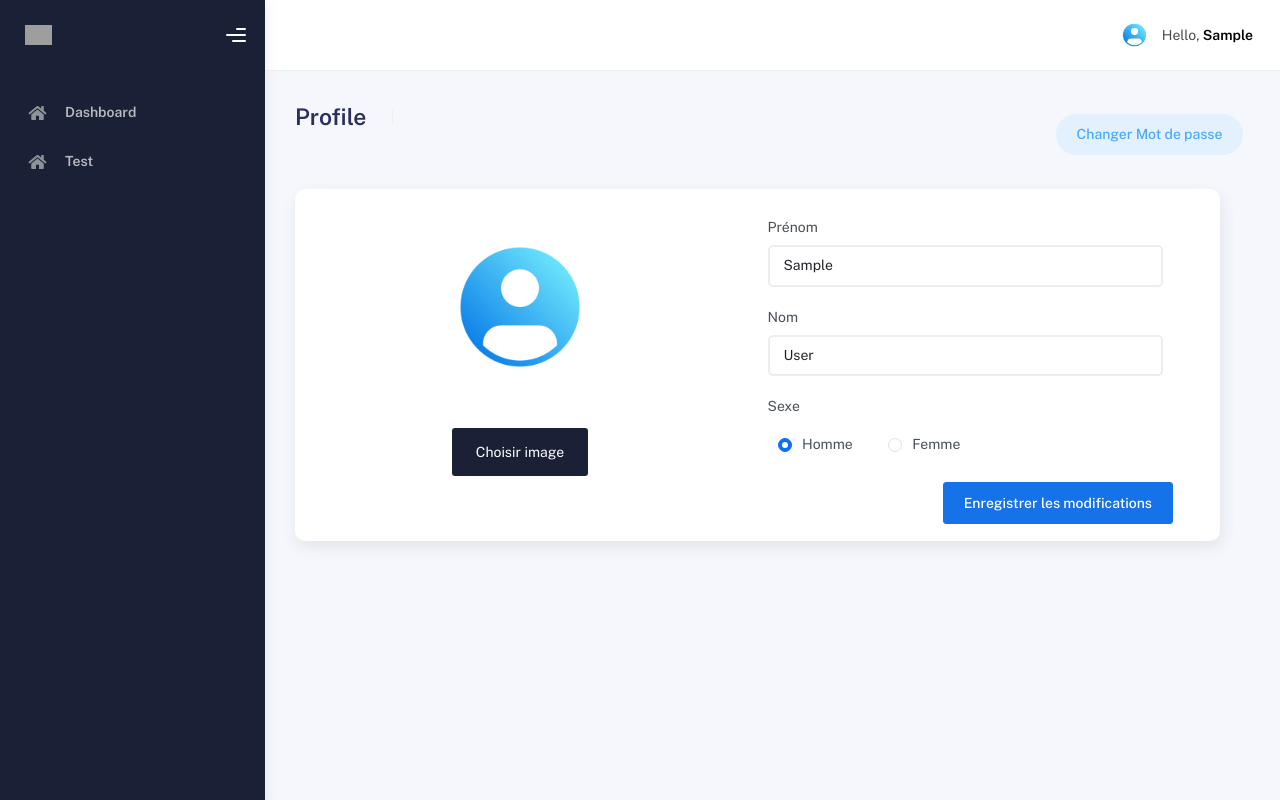
After one commit to Hosea2003/workit, a Django app: page /auth/my-profile in a window 1280 px wide. The commit adds this page. Run offline with Django 5.2, Linux system fonts and the light colour scheme; the visitor is signed in with stand-in values (Sample User, id 1); some libraries are stand-ins or nearby versions; grey boxes are pictures that could not be loaded.

Commit message:
public_image property

```diff
--- a/core/settings/settings.py
+++ b/core/settings/settings.py
@@ -29,6 +29,8 @@ INSTALLED_APPS = [
     "django.contrib.staticfiles",
     # app
     "identity",
+    # third party
+    "django_cleanup.apps.CleanupConfig",
 ]
 
 MIDDLEWARE = [
--- /dev/null
+++ b/identity/forms.py
@@ -0,0 +1,14 @@
+from django import forms
+
+from identity.models import WorkitUser
+
+
+# <input type="file" class="form-control d-none" id="profile_image" onchange="displaySelectedImage(event, 'selectedAvatar')" name="profile_image" />
+class ProfileForm(forms.ModelForm):
+    class Meta:
+        model = WorkitUser
+        fields = ["first_name", "last_name", "gender", "profile_image"]
+        widgets = {
+            "first_name": forms.TextInput(attrs={"class": "form-control"}),
+            "last_name": forms.TextInput(attrs={"class": "form-control"}),
+        }
--- a/identity/models.py
+++ b/identity/models.py
@@ -1,16 +1,34 @@
 from django.db import models
 from django.contrib.auth.models import AbstractUser
-
+from django.utils.translation import gettext_lazy as _
 from identity.managers import WorkitUserManager
+from django.templatetags.static import static
 
 
 # Create your models here.
 class WorkitUser(AbstractUser):
+
+    class GenderChoices(models.TextChoices):
+        MALE = "M", _("Male")
+        FEMALE = "F", _("Female")
+
     username = None
     email = models.EmailField(unique=True, null=False, blank=False)
     profile_image = models.ImageField(null=True, blank=True)
+    gender = models.CharField(
+        max_length=1, choices=GenderChoices.choices, default=GenderChoices.MALE
+    )
 
     objects = WorkitUserManager()
 
     REQUIRED_FIELDS = ["first_name", "last_name"]
     USERNAME_FIELD = "email"
+
+    def __str__(self) -> str:
+        return f"{self.first_name} {self.last_name}"
+
+    @property
+    def public_image(self):
+        if not self.profile_image:
+            return static("assets/img/profile.png")
+        return self.profile_image.url
--- a/identity/urls.py
+++ b/identity/urls.py
@@ -1,5 +1,9 @@
 from django.urls import path
 
-from identity.views import login_view, logout_view
+from identity.views import login_view, logout_view, profile_user
 
-urlpatterns = [path("login", login_view, name="login"), path("logout", logout_view, name='logout')]
+urlpatterns = [
+    path("login", login_view, name="login"),
+    path("logout", logout_view, name="logout"),
+    path("my-profile", profile_user, name="my-profile"),
+]
--- a/identity/views.py
+++ b/identity/views.py
@@ -1,6 +1,11 @@
 from django.shortcuts import render, redirect
 from django.http import HttpRequest, HttpResponseRedirect
 from django.contrib.auth import authenticate, login, logout
+from api.decorators import workit_staff
+from identity.forms import ProfileForm
+from django.utils.translation import gettext_lazy as _
+
+from identity.models import WorkitUser
 
 
 # Create your views here.
@@ -26,3 +31,24 @@ def login_view(request: HttpRequest):
 def logout_view(request: HttpRequest):
     logout(request)
     return redirect("login")
+
+
+@workit_staff
+def profile_user(request: HttpRequest):
+    update_profile_form = ProfileForm(instance=request.user)
+    message = None
+
+    if request.method == "POST":
+        update_profile_form = ProfileForm(request.POST, instance=request.user)
+        if update_profile_form.is_valid():
+            user = update_profile_form.save(commit=False)
+            if request.FILES:
+                user.profile_image = request.FILES.get("profile_image")
+            user.save()
+            message = _("Enregistrer avec succès")
+
+    return render(
+        request,
+        "auth/profile.html",
+        context={"form": update_profile_form, "message": message},
+    )
--- /dev/null
+++ b/templates/auth/profile.html
@@ -0,0 +1,139 @@
+{%extends 'base.html'%}
+
+{%block title%}
+{{request.user.first_name}} {{request.user.last_name}}
+{%endblock%}
+
+{%block page_name%}
+Profile
+{%endblock%}
+
+{%block action%}
+<a href="#" class="btn btn-label-info btn-round me-2">Changer Mot de passe</a>
+{%endblock%}
+
+{%block content%}
+<style>
+    .alert-trim{
+        display: inline-block;
+    }
+</style>
+
+<div class="row">
+    <div class="col-md-12">
+        {% if message %}
+        <div class="alert alert-success alert-trim" role="alert">
+            {{message}}
+        </div>
+        {%endif%}
+        <div class="card">
+            <div class="card-body">
+                <div class="row">
+                    <form action="" class="row" method="post" enctype='multipart/form-data'>
+                        {%csrf_token%}
+                        <div class="col-md-6 col-lg-6">
+                            <div>
+                                <div class="d-flex justify-content-center mb-4">
+                                    <img id="selectedAvatar" src="{{form.instance.public_image}}"
+                                    class="rounded-circle" style="width: 200px; height: 200px; object-fit: cover;" alt="example placeholder" />
+                                </div>
+                                <div class="d-flex justify-content-center">
+                                    <div data-mdb-ripple-init class="btn btn-black">
+                                        <label class="form-label text-white m-1" for="profile_image">Choisir image</label>
+                                        <input type="file" class="form-control d-none" id="profile_image" onchange="displaySelectedImage(event, 'selectedAvatar')" name="profile_image" />
+                                    </div>
+                                </div>
+                            </div>
+
+                        </div>
+                        <div class="col-md-6 col-lg-6">
+                            <div class="form-group">
+                                <label for="first_name">Prénom</label>
+                                <!-- <input
+                                  type="text"
+                                  class="form-control"
+                                  id="first_name"
+                                  placeholder="Enter Votre prénom"
+                                  value="{{request.user.first_name}}"
+                                /> -->
+                                {{form.first_name}}
+                            </div>
+                            <div class="form-group">
+                                <label for="name">Nom</label>
+                                <!-- <input
+                                  type="text"
+                                  class="form-control"
+                                  id="name"
+                                  placeholder="Enter Votre nom"
+                                  value="{{request.user.name}}"
+                                /> -->
+                                {{form.last_name}}
+                            </div>
+                            <div class="form-group">
+                                <label>Sexe</label><br />
+                                <div class="d-flex">
+                                  <div class="form-check">
+                                    <input
+                                      class="form-check-input"
+                                      type="radio"
+                                      name="gender"
+                                      id="male"
+                                      value="M"
+                                      {% if form.instance.gender == "M" %}checked{% endif %}
+                                    />
+                                    <label
+                                      class="form-check-label"
+                                      for="male"
+                                    >
+                                      Homme
+                                    </label>
+                                  </div>
+                                  <div class="form-check">
+                                    <input
+                                      class="form-check-input"
+                                      type="radio"
+                                      name="gender"
+                                      id="female"
+                                      value="F"
+                                      {% if form.instance.gender == "F" %}checked{% endif %}
+                                    />
+                                    <label
+                                      class="form-check-label"
+                                      for="female"
+                                    >
+                                      Femme
+                                    </label>
+                                  </div>
+                                </div>
+                            </div>
+                            <div class="d-flex justify-content-end">
+                                <button class="btn btn-primary">Enregistrer les modifications</button>
+                            </div>
+                        </div>
+                    </form>
+                </div>
+            </div>
+        </div>
+    </div>
+</div>
+{%endblock%}
+
+{%block script%}
+<script>
+    function displaySelectedImage(event, elementId) {
+    const selectedImage = document.getElementById(elementId);
+    const fileInput = event.target;
+
+    if (fileInput.files && fileInput.files[0]) {
+        const reader = new FileReader();
+
+        reader.onload = function(e) {
+            selectedImage.src = e.target.result;
+        };
+
+        reader.readAsDataURL(fileInput.files[0]);
+    }
+}
+
+</script>
+{%endblock%}
--- a/templates/base.html
+++ b/templates/base.html
@@ -11,7 +11,26 @@
         {%include 'components/sidebar.html'%}
         <div class="main-panel">
             {%include 'components/topbar.html'%}
-            {%block content%}{%endblock%}
+            <div class="container">
+                <div class="page-inner">
+                    <div
+                        class="d-flex align-items-left align-items-md-center flex-column flex-md-row pt-2 pb-4"
+                    >
+                    <div class="page-header">
+                        <h3 class="fw-bold mb-3">{%block page_name%}{%endblock%}</h3>
+                        <ul class="breadcrumbs mb-3">
+                          {%block aditional_content%}{%endblock%}
+                        </ul>
+                      </div>
+                        <div class="ms-md-auto py-2 py-md-0">
+                            {%block action%}{%endblock%}
+                        </div>
+                    </div>
+                    <div class="row">
+                        {%block content%}{%endblock%}
+                    </div>
+                </div>
+            </div>
         </div>
     </div>
 </body>
@@ -79,4 +98,5 @@
         fillColor: "rgba(255, 165, 52, .14)",
     });
     </script>
+    {%block script%}{%endblock%}
 </html>
--- a/templates/components/sidebar.html
+++ b/templates/components/sidebar.html
@@ -4,7 +4,7 @@
     <div class="sidebar-logo">
       <!-- Logo Header -->
       <div class="logo-header" data-background-color="dark">
-        <a href="{url 'dashboard'%}" class="logo">
+        <a href="{%url 'dashboard'%}" class="logo">
           <img
             src="{% static 'assets/img/kaiadmin/logo_light.svg' %}"
             alt="navbar brand"
--- a/templates/components/topbar.html
+++ b/templates/components/topbar.html
@@ -228,7 +228,7 @@
             >
               <div class="avatar-sm">
                 <img
-                  src="{% static 'assets/img/profile.jpg'%}"
+                  src="{{request.user.public_image}}"
                   alt="..."
                   class="avatar-img rounded-circle"
                 />
@@ -244,7 +244,7 @@
                   <div class="user-box">
                     <div class="avatar-lg">
                       <img
-                        src="{% static 'assets/img/profile.jpg'%}"
+                        src="{{request.user.public_image}}"
                         alt="image profile"
                         class="avatar-img rounded"
                       />
@@ -253,7 +253,7 @@
                       <h4>{{request.user.first_name}} {{request.user.last_name}}</h4>
                       <p class="text-muted">{{request.user.email}}</p>
                       <a
-                        href="profile.html"
+                        href="{%url 'my-profile'%}"
                         class="btn btn-xs btn-secondary btn-sm"
                         >Voir Profil</a
                       >
@@ -262,7 +262,7 @@
                 </li>
                 <li>
                   <div class="dropdown-divider"></div>
-                  <a class="dropdown-item" href="#">Mon Profil</a>
+                  <a class="dropdown-item" href="{%url 'my-profile'%}">Mon Profil</a>
                   <!-- <a class="dropdown-item" href="#">Inbox</a> -->
                   <!-- <div class="dropdown-divider"></div> -->
                   <div class="dropdown-divider"></div>
```
Also changed, not shown: identity/migrations/0004_workituser_gender.py (added), static/assets/img/profile.png (added).
